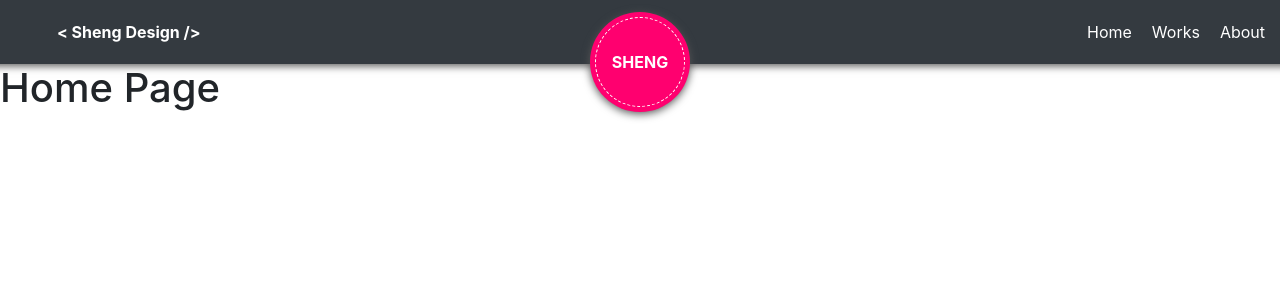
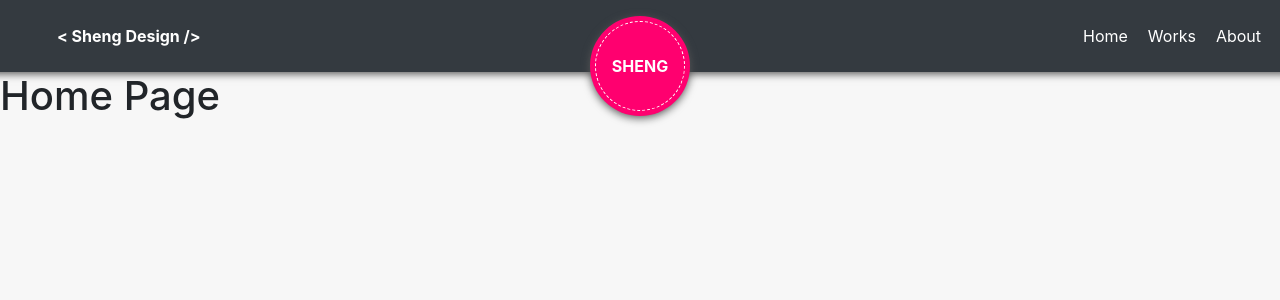
Before and after one commit to CopyDemon/Shengdesign_React, a React (Create React App) app in the folder shengdesign_react/: page / in a window 1280 px wide. Shown: the top 300 px of the page. Built offline with nearby package versions, Linux system fonts and the light colour scheme.

Commit message:
continue work on nav

```diff
--- a/shengdesign_react/src/component/nav/nav.js
+++ b/shengdesign_react/src/component/nav/nav.js
@@ -25,12 +25,12 @@ class Navigation extends Component{
         })
         return(
             <Container fluid className="p-0">
-                <Row className={`${classSelector.nav_row} justify-content-end bg-dark`}>
-                    <div className={classSelector.logo_container}>
+                <Row className={`${classSelector.nav_row} justify-content-end bg-dark p-1`}>
+                    <a href="/" className={classSelector.logo_container}>
                         <div className={classSelector.logo_inner_circle}>
-                            <p>SHENG</p>
+                            <p href="/">SHENG</p>
                         </div>
-                    </div>
+                    </a>
                     <span className={classSelector.brand}>
                         <a href="/">{this.state.brand_name}</a>
                     </span>
--- a/shengdesign_react/src/index.css
+++ b/shengdesign_react/src/index.css
@@ -5,6 +5,7 @@
 }
 
 body {
+  background-color: #f7f7f7;
   margin: 0;
   font-family: -apple-system, BlinkMacSystemFont, 'Segoe UI', 'Roboto', 'Oxygen',
     'Ubuntu', 'Cantarell', 'Fira Sans', 'Droid Sans', 'Helvetica Neue',
```
